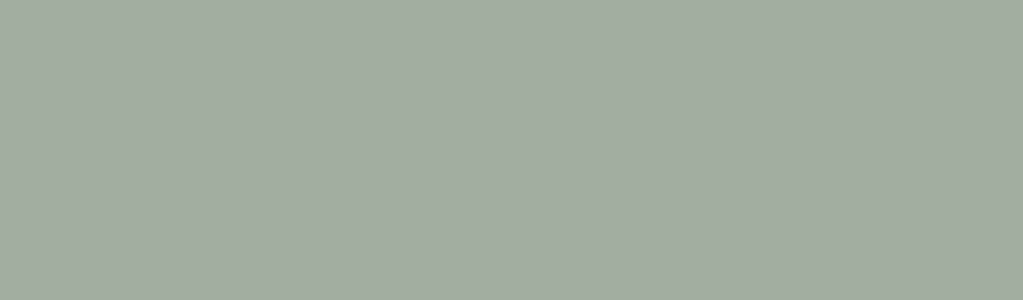
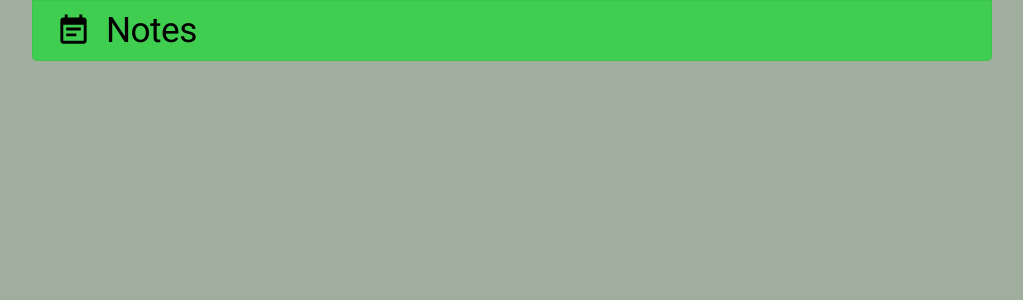
Before and after one commit to piotr-kukla-real/notes, a React (Create React App) app: page / in a window 1280 px wide. Shown: the top 300 px of the page, without its empty margins (128-1151 px from the left). Built offline with nearby package versions, Linux system fonts and the light colour scheme.

Commit message:
Add Header

```diff
--- a/src/App.tsx
+++ b/src/App.tsx
@@ -1,3 +1,9 @@
-const App: React.FC = () => null;
+import Header from 'components/Header';
+
+const App: React.FC = () => (
+  <div className="app">
+    <Header />
+  </div>
+);
 
 export default App;
--- /dev/null
+++ b/src/components/Header/index.tsx
@@ -0,0 +1,19 @@
+import { Container, Typography } from '@material-ui/core';
+import { EventNote } from '@material-ui/icons';
+
+import styles from './style.module.scss';
+
+const Header = () => (
+  <Container className={styles.container} maxWidth="xl">
+    <header className={styles.header}>
+      <div className={styles.logoWrapper}>
+        <EventNote fontSize="large" />
+        <Typography className={styles.title} variant="h1">
+          Notes
+        </Typography>
+      </div>
+    </header>
+  </Container>
+);
+
+export default Header;
--- /dev/null
+++ b/src/components/Header/style.module.scss
@@ -0,0 +1,34 @@
+@use 'utils/variables';
+@use 'utils/breakpoints';
+
+.container {
+  background-color: variables.$primary;
+  border-radius: variables.$radius-1;
+  box-shadow: variables.$shadow-2;
+  position: sticky;
+  top: 0px;
+}
+
+.header {
+  display: flex;
+  align-items: center;
+  padding: 10px 0;
+}
+
+.logoWrapper {
+  display: flex;
+  align-items: center;
+  column-gap: 15px;
+  justify-content: center;
+}
+
+.logo {
+  width: 45px;
+  height: 45px;
+}
+
+.title {
+  @media (max-width: breakpoints.$sm) {
+    display: none;
+  }
+}
--- a/src/global.module.scss
+++ b/src/global.module.scss
@@ -10,3 +10,11 @@ body {
   font-family: Roboto, Helvetica, Arial, sans-serif;
   background: variables.$bg-app;
 }
+
+:global {
+  .app {
+    min-height: 100vh;
+    display: flex;
+    flex-direction: column;
+  }
+}
--- a/src/utils/_variables.scss
+++ b/src/utils/_variables.scss
@@ -9,3 +9,7 @@ $secondary-light: hsl(202, 100%, 60%);
 
 // shadows
 $shadow-1: 0px 1px 2px 1px hsla(0, 0%, 0%, 0.25);
+$shadow-2: inset 0 0 2px rgba(0, 0, 0, 0.15);
+
+// borderRadius
+$radius-1: 0 0 5px 5px;
--- a/src/utils/theme.ts
+++ b/src/utils/theme.ts
@@ -19,6 +19,12 @@ const theme = createTheme({
       md: 600,
       lg: 768,
       xl: 960,
+    },
+  },
+  typography: {
+    h1: {
+      fontSize: '2.2rem',
+      fontWeight: 400,
     },
   },
   props: {
```
Also changed, not shown: tsconfig.json (+8 -1 lines).
